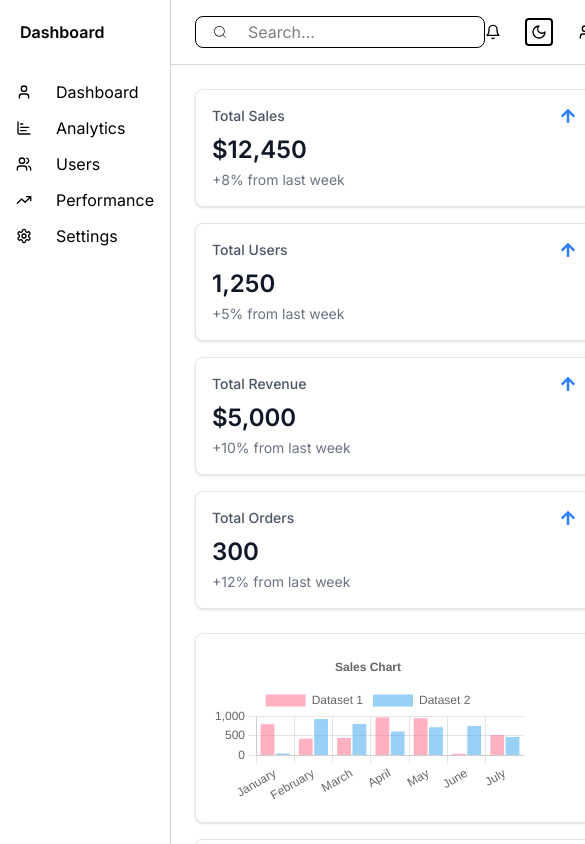
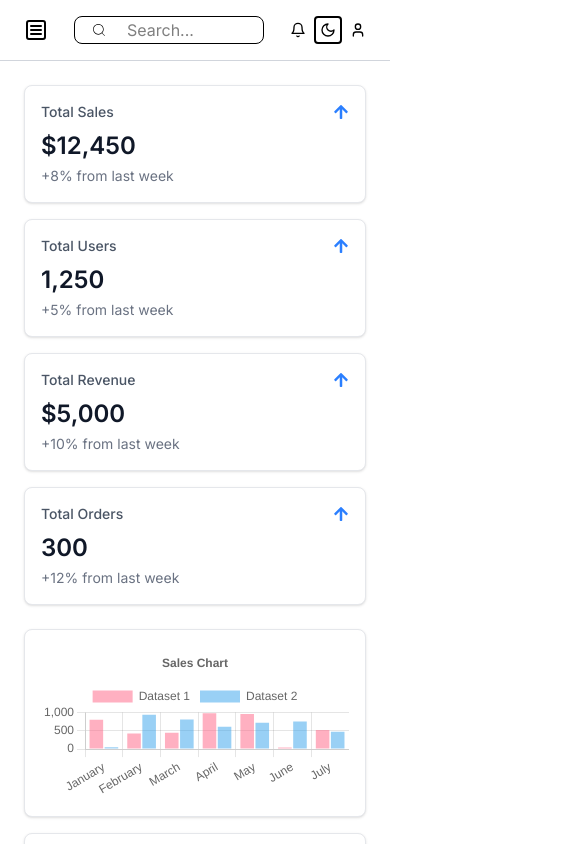
Before and after one commit to karmilan/app-dev-dashboard, a Next.js app: page / in a window 390 px wide. Shown: the top 844 px of the page, 585 px wide, since content can reach past the window. Built offline with nearby package versions, Linux system fonts and the light colour scheme.

Commit message:
Add DashboardLayout component and integrate Sidebar and Topbar; update layout structure

```diff
--- a/src/app/layout.tsx
+++ b/src/app/layout.tsx
@@ -1,5 +1,4 @@
-import Sidebar from "@/components/Sidebar";
-import Topbar from "@/components/Topbar";
+import DashboardLayout from "@/components/DashboardLayout";
 import ThemeProvider from "@/context/ThemeProvider";
 import type { Metadata } from "next";
 import { Inter } from "next/font/google";
@@ -20,13 +19,7 @@ export default function RootLayout({
     <html lang="en" suppressHydrationWarning>
       <body className={inter.className}>
         <ThemeProvider>
-          <div className="flex min-h-screen">
-            <Sidebar />
-            <div className="flex-1 flex flex-col">
-              <Topbar />
-              <main className="flex-1 p-6 overflow-auto">{children}</main>
-            </div>
-          </div>
+          <DashboardLayout>{children}</DashboardLayout>
         </ThemeProvider>
       </body>
     </html>
--- /dev/null
+++ b/src/components/DashboardLayout.tsx
@@ -0,0 +1,23 @@
+"use client";
+import React, { useState } from "react";
+import Sidebar from "./Sidebar";
+import Topbar from "./Topbar";
+
+const DashboardLayout = ({ children }: { children: React.ReactNode }) => {
+  const [menuOpen, setMenuOpen] = useState<boolean>(false);
+
+  const toggleMenu = () => {
+    setMenuOpen(!menuOpen);
+  };
+  return (
+    <div className="flex min-h-screen">
+      <Sidebar toggleMenu={toggleMenu} menuOpen={menuOpen} />
+      <div className="flex-1 flex flex-col">
+        <Topbar toggleMenu={toggleMenu} />
+        <main className="flex-1 p-6 overflow-auto">{children}</main>
+      </div>
+    </div>
+  );
+};
+
+export default DashboardLayout;
--- a/src/components/Sidebar.tsx
+++ b/src/components/Sidebar.tsx
@@ -5,9 +5,16 @@ import {
   LuTrendingUp,
   LuUser,
   LuUsers,
+  LuX,
 } from "react-icons/lu";
 
-const Sidebar = () => {
+const Sidebar = ({
+  menuOpen,
+  toggleMenu,
+}: {
+  menuOpen: boolean;
+  toggleMenu: () => void;
+}) => {
   const menu = [
     { name: "Dashboard", href: "/dashboard", icon: LuUser },
     { name: "Analytics", href: "/settings", icon: LuChartBar },
@@ -15,10 +22,18 @@ const Sidebar = () => {
     { name: "Performance", href: "/profile", icon: LuTrendingUp },
     { name: "Settings", href: "/profile", icon: LuSettings },
   ];
+  console.log("menu open", menuOpen);
   return (
-    <div className="flex flex-col w-50 border-r border-gray-300">
-      <div className="flex items-center p-5 ">
+    <div
+      className={` ${
+        menuOpen ? "flex" : "hidden"
+      } md:flex flex-col md:w-50 border-r border-gray-300`}
+    >
+      <div className="flex items-center justify-between p-5 ">
         <h1 className="font-semibold text-md">Dashboard</h1>
+        <button onClick={toggleMenu} className="md:hidden">
+          <LuX />
+        </button>
       </div>
 
       <nav className="flex flex-col justify-center p-4 space-y-3">
--- a/src/components/Topbar.tsx
+++ b/src/components/Topbar.tsx
@@ -1,14 +1,17 @@
 "use client";
 
-import { LuBell, LuUser } from "react-icons/lu";
+import { LuBell, LuSquareMenu, LuUser } from "react-icons/lu";
 import SearchBar from "./ui/SearchBar";
 import ThemeToggle from "./ui/ThemeToggle";
 
-const Topbar = () => {
+const Topbar = ({ toggleMenu }: { toggleMenu: () => void }) => {
   return (
     <header className="flex justify-between px-6 py-4 border-b border-gray-300 ">
+      <button onClick={toggleMenu} className="md:hidden">
+        <LuSquareMenu className="w-6 h-6" />
+      </button>
       <SearchBar />
-      <div className="flex items-center space-x-6">
+      <div className="flex items-center space-x-2 md:space-x-6">
         <LuBell className="w-4 h-4" />
         <ThemeToggle />
         <LuUser className="w-4 h-4" />
--- a/src/components/ui/SearchBar.tsx
+++ b/src/components/ui/SearchBar.tsx
@@ -2,14 +2,14 @@ import { CiSearch } from "react-icons/ci";
 
 const SearchBar = () => {
   return (
-    <div className="flex justify-center items-center border rounded-lg px-4 h-8 ">
+    <div className="flex justify-center items-center border rounded-lg px-4 h-7 ">
       {/* <div className="relative"> */}
       <div className="">
         <CiSearch />
       </div>
       <input
         type="text"
-        className="h-7 w-60 pr-8 pl-5 rounded focus:shadow-none focus:outline-none"
+        className="h-5 w-35 md:w-60 pr-8 pl-5 rounded focus:shadow-none focus:outline-none"
         placeholder="Search..."
       />
 
```
